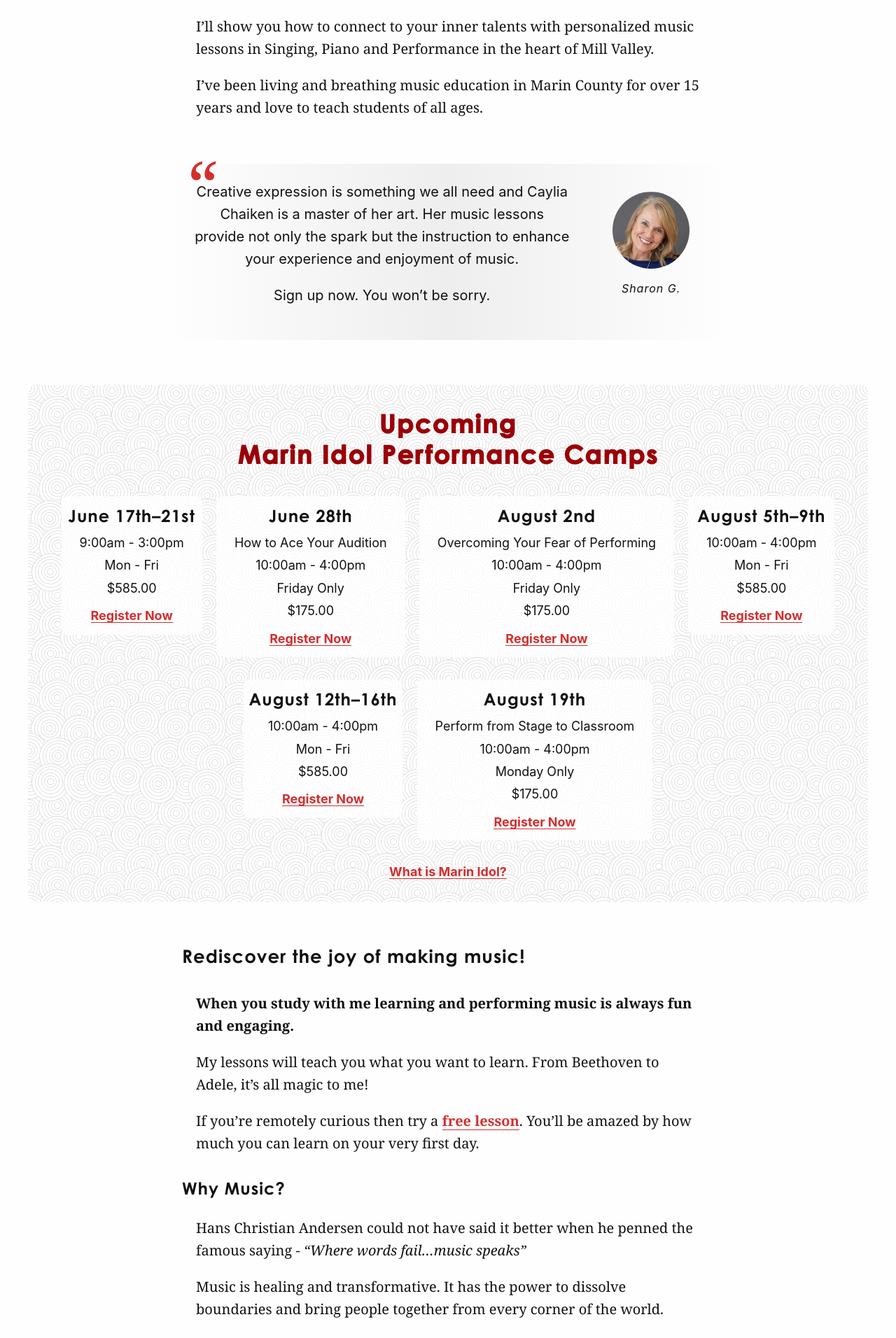
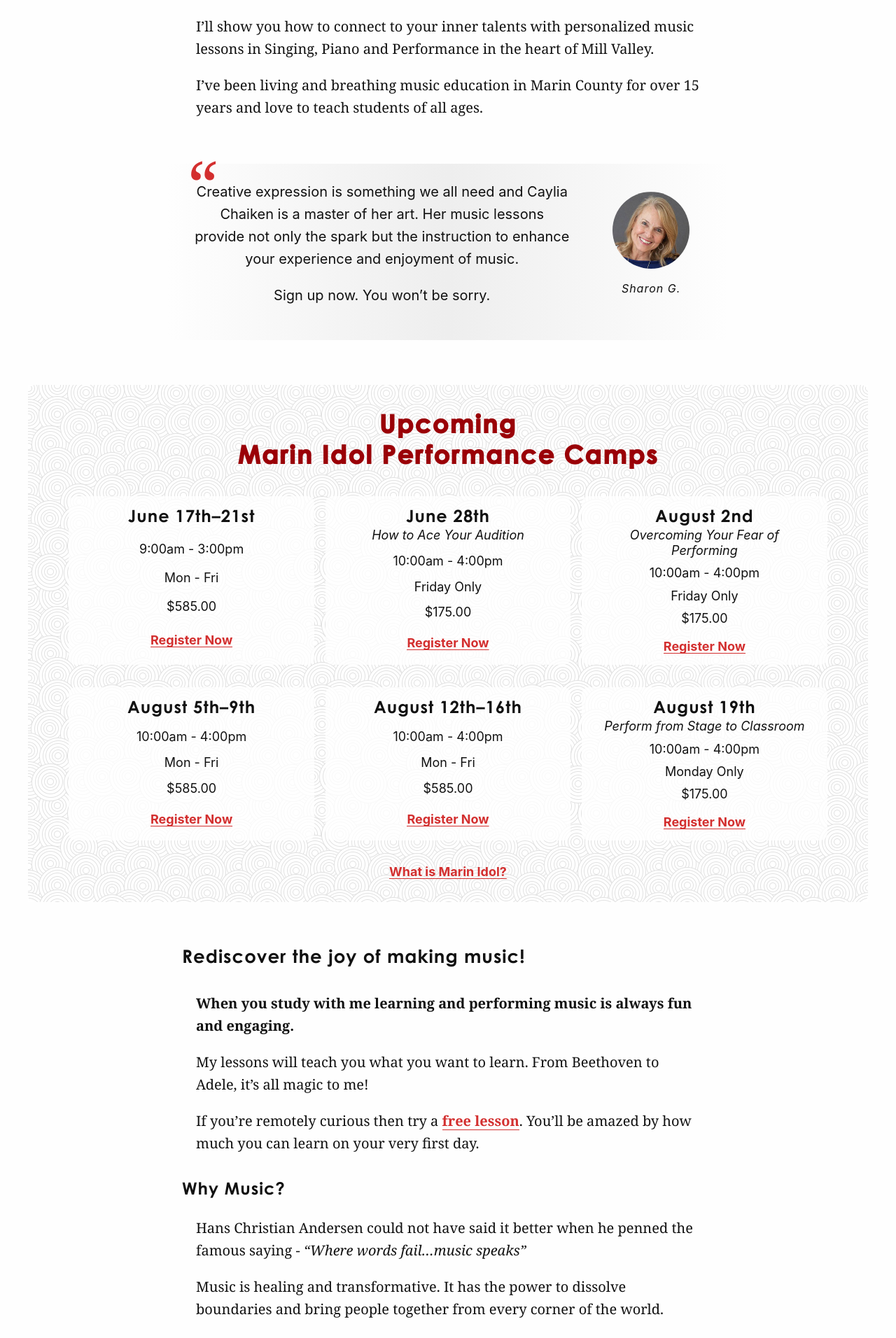
Before and after one commit to cchaiken/ccms, a Jekyll site: the page built from index.md, in a window 1280 px wide. Shown: the part 1010-2922 px from the top of the page at 70% size. Built offline with Jekyll 4.4.1, drawn with Linux system fonts in a browser that asks for light colours; some web fonts are replaced.

Commit message:
flexbox for camp registration cards

```diff
--- a/_includes/idol-camps.html
+++ b/_includes/idol-camps.html
@@ -14,16 +14,18 @@
 {% assign camp-quantity = camps | size %}
 <section class="upcoming-camps pattern">
     <h2>Upcoming <span{{ header-span-class }}>{{ extra-heading }}{% if camp-quantity > 1 %}Camps{% else %}Camp{% endif %}</span></h2>
+    <div class="camps-register">
     {% for camp in camps %}
     <div class="camp-register">
     <h3>{% include idol-dates.html start_date=camp.start_date end_date=camp.end_date %}</h3>
-    <p>{{ camp.description }}</p>
+    <p class="camp-description">{{ camp.description }}</p>
     <p><span>{{ camp.times }}</span></p>
     <p><span>{{ camp.days }}</span></p>
     <p><span>{{ camp.cost }}</span></p>
     <p>{{ camp.eventbrite }}</p>
     </div>
     {% endfor %}
+    </div>
     {% if more %}
     <p><a href="/marin-idol-performance-camps">What is Marin Idol?</a></p>
     {% endif %}
--- a/_sass/structure/_sections.scss
+++ b/_sass/structure/_sections.scss
@@ -299,15 +299,36 @@
       margin-top: 1em;
     }
   }
+  .camps-register {
+    display: flex;
+    flex-wrap: wrap;
+    justify-content: center;
+  }
   .camp-register {
     background-color: white;
     background-color: rgba(255, 255, 255, 0.8);
     border-radius: 10px;
     display: inline-block;
+    display: flex;
+    flex-direction: column;
+    justify-content: flex-start;
     margin: 1em .5em;
     padding: 1em .5em;
     vertical-align: top;
     width: auto;
+
+    flex: 0 1 94%;
+    @media screen and (min-width: 520px) { flex: 0 1 46%; }
+    @media screen and (min-width: 820px) { flex: 0 1 30%; }
+
+    h3 {
+      margin-bottom: 0;
+    }
+
+  }
+  .camp-description {
+    font-style: italic;
+    margin-top: 0;
   }
 }
 
```
